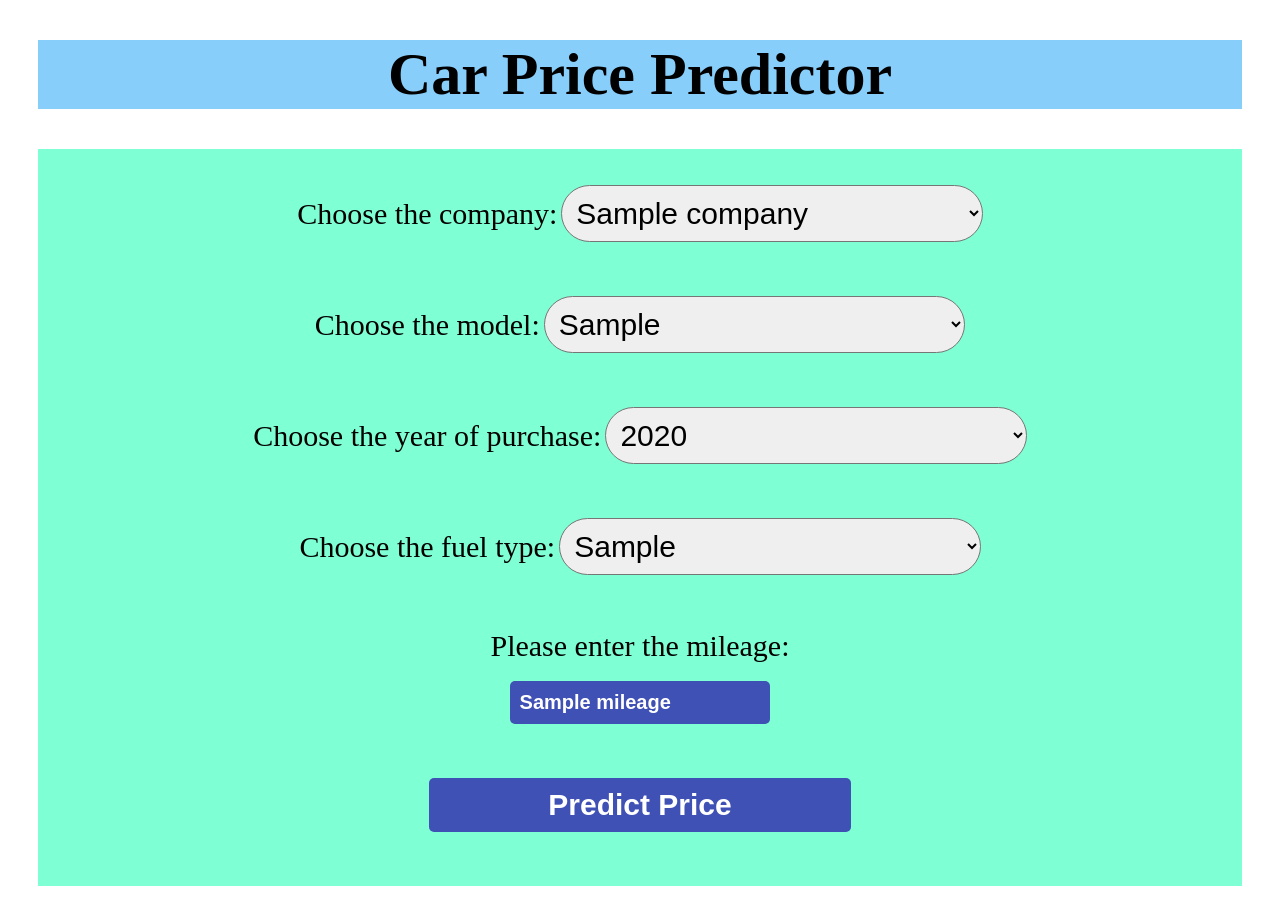
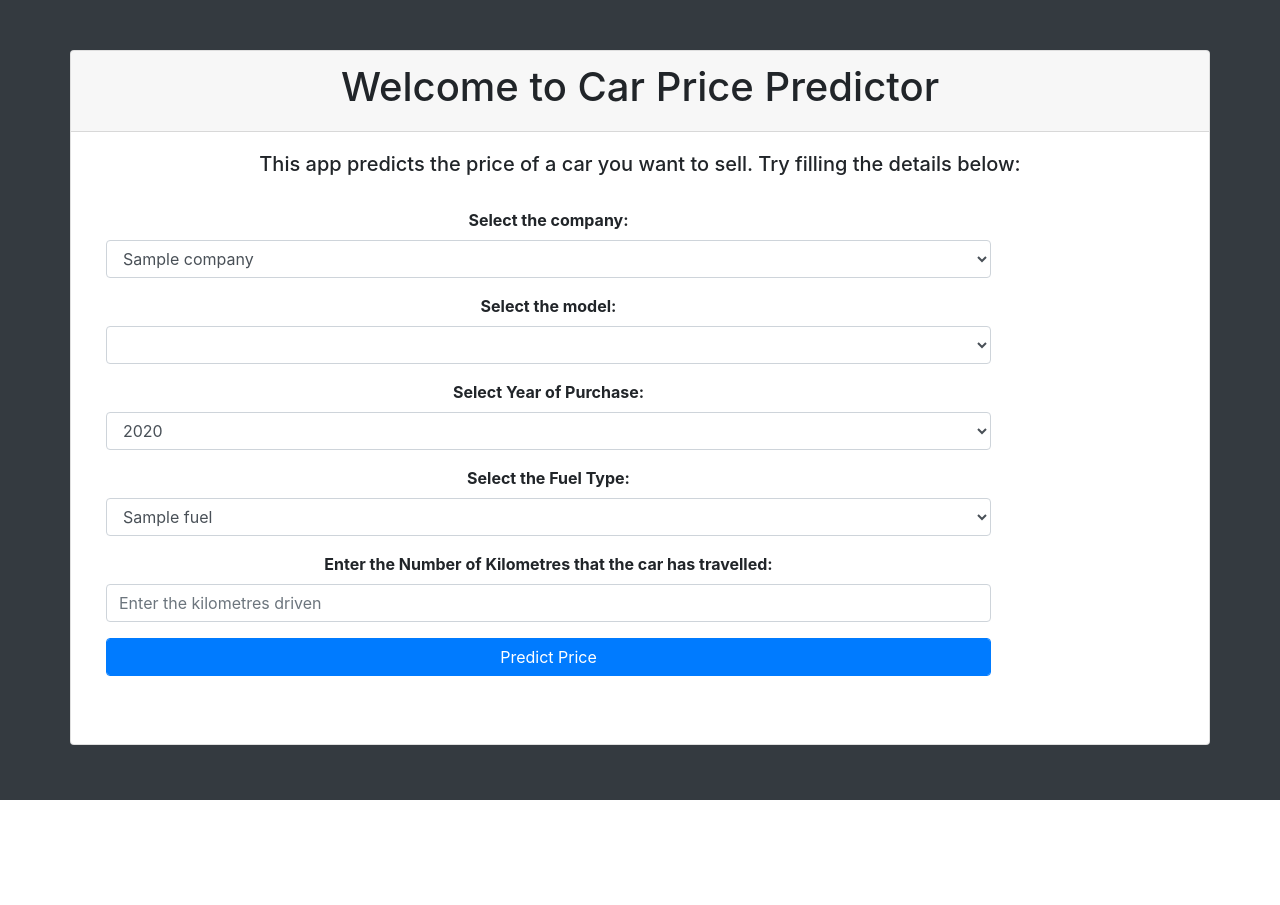
Before and after one commit to ektaHalani/CS122_Project, a Flask app: template templates/car_price_prediction.html in a window 1280 px wide. After the commit the page ends 800 px from the top, so only its background shows below. Run offline with Flask 3, Linux system fonts and the light colour scheme; the template is opened without the code that fills it: most values are stand-ins (such as "Sample title", 1, 10 or a date in 2020); lists and menus that the app fills with data are empty; parts of the project's set-up code (start-up, migrations or seed data) failed here and were passed over; some libraries are stand-ins or nearby versions.

Commit message:
Updated Page and fixed prediction

```diff
--- /dev/null
+++ b/static/css/style.css
@@ -0,0 +1,16 @@
+.{
+    margin: 0;
+    padding: 0;
+    box-sizing: border-box;
+}
+.bg-dark{
+	background-color: #75767B;
+}
+
+
+.mt-50{
+	margin-top: 50px;
+}
+#canvas{
+    border: 2px solid black;
+}
--- a/templates/car_price_prediction.html
+++ b/templates/car_price_prediction.html
@@ -1,157 +1,104 @@
-<!doctype html>
-<html>
+<!DOCTYPE html>
+<html lang="en">
+<head xmlns="http://www.w3.org/1999/xhtml">
+    <meta charset="UTF-8">
+    <title>Car Price Predictor</title>
+    <link rel="stylesheet" href="static/css/style.css">
+    <link rel="stylesheet" type="text/css"
+          href="https://cdnjs.cloudflare.com/ajax/libs/font-awesome/5.11.2/css/all.css">
+    <script src="https://ajax.googleapis.com/ajax/libs/jquery/3.4.1/jquery.min.js"></script>
+    <script src="https://cdn.jsdelivr.net/npm/popper.js@1.16.0/dist/umd/popper.min.js"
+            integrity="sha384-Q6E9RHvbIyZFJoft+2mJbHaEWldlvI9IOYy5n3zV9zzTtmI3UksdQRVvoxMfooAo"
+            crossorigin="anonymous"></script>
 
-<!--This is the header of the html script-->
-<head>
-
-<!--Add a title to this html script-->
-<title>Car Price Prediction</title>
-
-<!--Add a description to this html script-->
-<meta name="description", content="Car Price Prediction">
+    <!-- Bootstrap CSS -->
+    <link rel="stylesheet" href="https://stackpath.bootstrapcdn.com/bootstrap/4.5.0/css/bootstrap.min.css"
+          integrity="sha384-9aIt2nRpC12Uk9gS9baDl411NQApFmC26EwAOH8WgZl5MYYxFfc+NcPb1dKGj7Sk" crossorigin="anonymous">
+    <script src="https://cdn.jsdelivr.net/npm/@tensorflow/tfjs@2.0.0/dist/tf.min.js"></script>
 
 </head>
+<body class="bg-dark">
 
-<!--This is the body of the html script-->
-<body class="bg-dark">
-<style>
-    h1 {text-align: center;
-        /*font-style: oblique;*/
-        font-family: 'Times New Roman';
-        margin-left: 30px;
-        margin-right: 30px;
-    }
-    form {
-        text-align: center;
-        background-color: aquamarine;
-        margin-left: 30px;
-        margin-right: 30px;
-    }
-    select {
-    width: 35%;
-    padding:10px;
-    border-radius:40px;}
-
-    input {
-
-  /* remove default behavior */
-  appearance:none;
-  -webkit-appearance:none;
-
-  /* usual styles */
-  padding:10px;
-  border:none;
-  background-color:#3F51B5;
-  color:#fff;
-  font-weight:600;
-  border-radius:5px;
-  width:35%;
-    }
-
-</style>
-
-<h1 style="background-color:lightskyblue;font-size:60px;">Car Price Predictor</h1>
-
-<!--Make a form with car action and get method-->
-<form method="post">
-    <!--Make a select feature to choose the company-->
-    <br><br>
-    <label for="companies"
-           style="font-size:30px;">Choose the
-        company:</label>
-        <select name = "company" id="companies" style="font-size:30px;"
-                onchange="get_car_models(this.id, 'models')">
+<div class="container">
+    <div class="row">
+        <div class="card mt-50" style="width: 100%; height: 100%">
+            <div class="card-header" style="text-align: center">
+                <h1>Welcome to Car Price Predictor</h1>
+            </div>
+            <div class="card-body">
+                <div class="col-12" style="text-align: center">
+                    <h5>This app predicts the price of a car you want to sell. Try filling the details below: </h5>
+                </div>
+                <br>
+                <form method="post" accept-charset="utf-8" name="Modelform">
+                    <div class="col-md-10 form-group" style="text-align: center">
+                        <label><b>Select the company:</b> </label><br>
+                        <select class="selectpicker form-control" id="company" name="company" required="1"
+                                onchange="load_car_models(this.id,'car_models')">
                             {% for company in companies %}
-                <option value="{{company}}">{{company}}</option>
+                            <option value="{{ company }}">{{ company }}</option>
                             {% endfor %}
-            {% if company == 'default' %}
-                <option value="default" selected disabled>None
-                    selected</option>
-            {% else %}
-                <option value="{{company}}" selected>{{company}}</option>
-            {% endif %}
-        </select> <br><br><br><br>
-
-    <!--Make a select feature to choose the company-->
-    <label for="models"
-           style="font-size:30px;">Choose the
-        model:</label>
-        <select name = "model" id="models" style="font-size:30px;">
-            {% for car_model in car_models %}
-                <option value="{{car_model}}">{{car_model}}</option>
+                        </select>
+                    </div>
+                    <div class="col-md-10 form-group" style="text-align: center">
+                        <label><b>Select the model:</b> </label><br>
+                        <select class="selectpicker form-control" id="car_models" name="car_models" required="1">
+                        </select>
+                    </div>
+                    <div class="col-md-10 form-group" style="text-align: center">
+                        <label><b>Select Year of Purchase:</b> </label><br>
+                        <select class="selectpicker form-control" id="year" name="year" required="1">
+                            {% for year in years %}
+                            <option value="{{ year }}">{{ year }}</option>
                             {% endfor %}
-            {% if car_model == 'default' %}
-                <option value="default" selected disabled>None
-                    selected</option>
-            {% else %}
-                <option value="{{car_model}}" selected>{{car_model}}</option>
-            {% endif %}
-        </select><br><br><br><br>
-
-    <!--Make a select feature to choose the year of purchase-->
-    <label for="years"
-           style="font-size:30px;">Choose the
-        year of purchase:</label>
-        <select name = "year" id="years" style="font-size:30px;">
-            {% for year in years %}
-                <option value="{{year}}">{{year}}</option>
+                        </select>
+                    </div>
+                    <div class="col-md-10 form-group" style="text-align: center">
+                        <label><b>Select the Fuel Type:</b> </label><br>
+                        <select class="selectpicker form-control" id="fuel_type" name="fuel_type" required="1">
+                            {% for fuel in fuel_types %}
+                            <option value="{{ fuel }}">{{ fuel }}</option>
                             {% endfor %}
-            {% if year == 'default' %}
-                <option value="default" selected disabled>None
-                    selected</option>
-            {% else %}
-                <option value="{{year}}" selected>{{year}}</option>
-            {% endif %}
-        </select> <br><br><br><br>
-
-    <!--Make a select feature to choose the year of purchase-->
-    <label for="fuels"
-           style="font-size:30px;">Choose the
-        fuel type:</label>
-        <select name = "fuel" id="fuels" style="font-size:30px;">
-            {% for fuel_type in fuel_types %}
-                <option value="{{fuel_type}}">{{fuel_type}}</option>
-            {% endfor %}
-            {% if fuel_type == 'default' %}
-                <option value="default" selected disabled>None
-                    selected</option>
-            {% else %}
-                <option value="{{fuel_type}}" selected>{{fuel_type}}</option>
-            {% endif %}
-        </select><br><br><br><br>
-
-    <!--Make an input feature to enter mileage-->
-    <label for = "mileage" style="font-size:30px;">Please enter
-        the mileage: </label><br><br>
-    <input type="text" id="mileage" name="mileage" value="{{mileage}}"
-           style="font-size:20px; width: 20%" >
-    <br><br><br><br>
-
-     <input type="submit" value="Predict Price" style="font-size:30px;"
-            onclick="send_data()">
-    <br><br><br><br>
+                        </select>
+                    </div>
+                    <div class="col-md-10 form-group" style="text-align: center">
+                        <label><b>Enter the Number of Kilometres that the car has travelled:</b> </label><br>
+                        <input type="text" class="form-control" id="kilo_driven" name="kilo_driven"
+                               placeholder="Enter the kilometres driven ">
+                    </div>
+                    <div class="col-md-10 form-group" style="text-align: center">
+                        <button  class="btn btn-primary form-control" onclick="send_data()">Predict Price</button>
+                    </div>
                 </form>
+                <br>
                 <div class="row">
                     <div class="col-12" style="text-align: center">
-        <h3><span id="prediction"></span> </h3>
+                        <h4><span id="prediction"></span></h4>
+                    </div>
+                </div>
+            </div>
+        </div>
     </div>
 </div>
 
 <script>
-    function get_car_models(company_id, car_model_id)
+
+    function load_car_models(company_id,car_model_id)
     {
-        var company = document.getElementById(company_id);
-        var car_model = document.getElementById(car_model_id);
-        car_model.value = ''
-        car_model.innerHTML = ''
+        var company=document.getElementById(company_id);
+        var car_model= document.getElementById(car_model_id);
+        console.log(company.value);
+        car_model.value="";
+        car_model.innerHTML="";
         {% for company in companies %}
-            if (company.value == "{{company}}")
+            if( company.value == "{{ company }}")
             {
                 {% for model in car_models %}
                     {% if company in model %}
-                        var newOption = document.createElement("option");
-                        newOption.value="{{model}}";
-                        newOption.innerHTML="{{model}}";
+
+                        var newOption= document.createElement("option");
+                        newOption.value="{{ model }}";
+                        newOption.innerHTML="{{ model }}";
                         car_model.options.add(newOption);
                     {% endif %}
                 {% endfor %}
@@ -159,33 +106,42 @@
         {% endfor %}
     }
 
-    function form_handler()
-    {
-        event.preventDefault()
+    function form_handler(event) {
+        event.preventDefault(); // Don't submit the form normally
     }
-
-    // causes some issues right now
     function send_data()
     {
-        document.querySelector('form').addEventListener("submit", form_handler);
+        document.querySelector('form').addEventListener("submit",form_handler);
+
         var fd=new FormData(document.querySelector('form'));
+
         var xhr= new XMLHttpRequest({mozSystem: true});
 
         xhr.open('POST','/predict',true);
-        document.getElementById("prediction").innerHTML="Wait! Predicting Price.....";
+        document.getElementById('prediction').innerHTML="Wait! Predicting Price.....";
         xhr.onreadystatechange = function(){
             if(xhr.readyState == XMLHttpRequest.DONE){
                 document.getElementById('prediction').innerHTML="Prediction: $"+xhr.responseText;
+
             }
         };
 
         xhr.onload= function(){};
+
         xhr.send(fd);
     }
+</script>
 
 
-</script>
-
+<!-- jQuery first, then Popper.js, then Bootstrap JS -->
+<script src="https://code.jquery.com/jquery-3.5.1.slim.min.js"
+        integrity="sha384-DfXdz2htPH0lsSSs5nCTpuj/zy4C+OGpamoFVy38MVBnE+IbbVYUew+OrCXaRkfj"
+        crossorigin="anonymous"></script>
+<script src="https://cdn.jsdelivr.net/npm/popper.js@1.16.0/dist/umd/popper.min.js"
+        integrity="sha384-Q6E9RHvbIyZFJoft+2mJbHaEWldlvI9IOYy5n3zV9zzTtmI3UksdQRVvoxMfooAo"
+        crossorigin="anonymous"></script>
+<script src="https://stackpath.bootstrapcdn.com/bootstrap/4.5.0/js/bootstrap.min.js"
+        integrity="sha384-OgVRvuATP1z7JjHLkuOU7Xw704+h835Lr+6QL9UvYjZE3Ipu6Tp75j7Bh/kR0JKI"
+        crossorigin="anonymous"></script>
 </body>
-
 </html>
```
Also changed, not shown: main_page.py (+34 -42 lines). Lines whose indentation alone changed are shown as unchanged.
